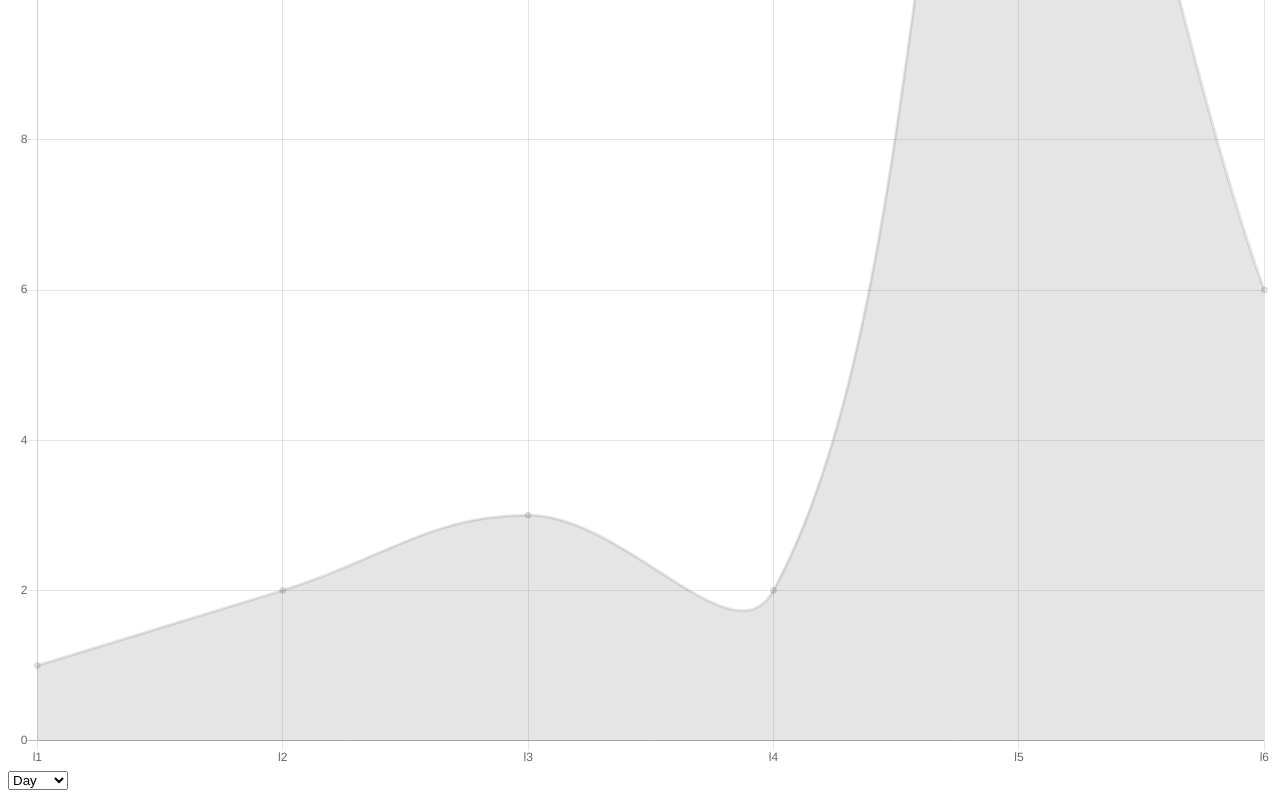
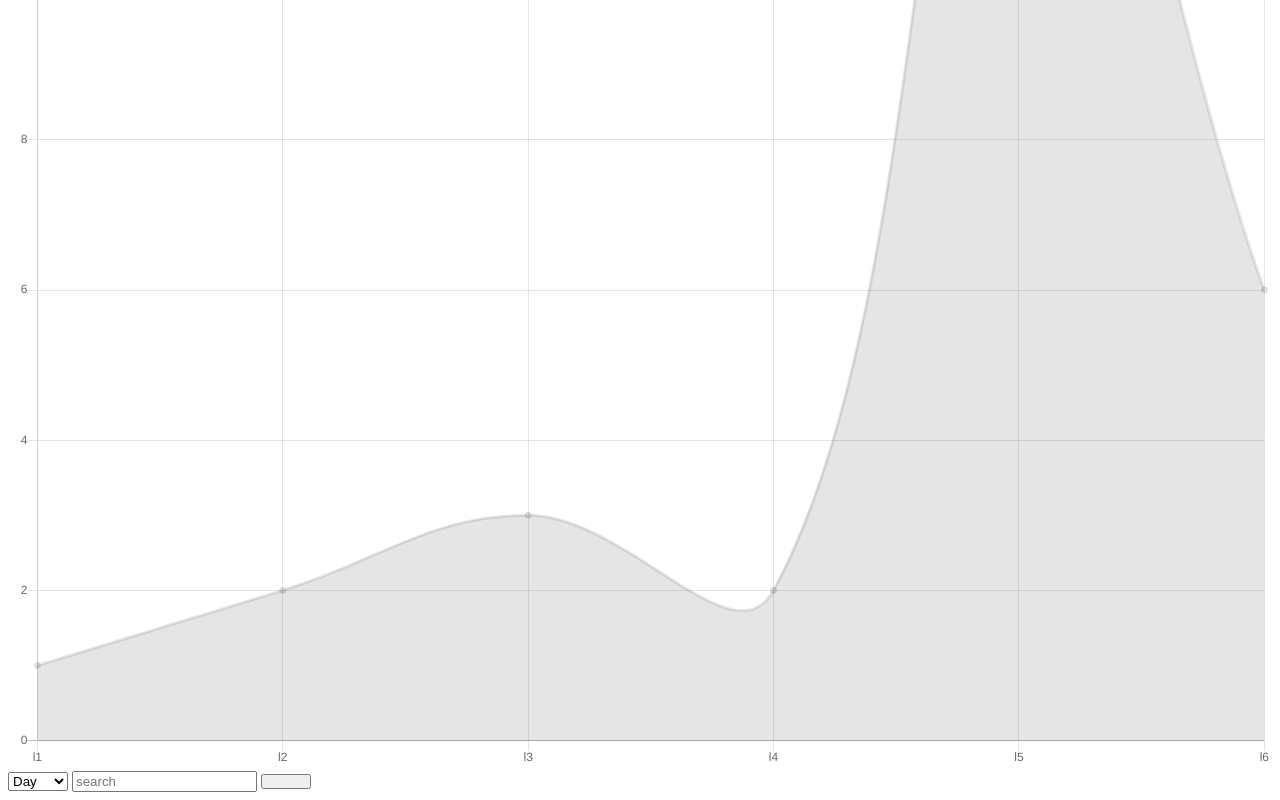
Before and after one commit to xbvu/Trender, a plain HTML site: page TrendsIndex.html in a window 1280 px wide. Shown: the part 501-1301 px from the top of the page. Drawn offline with Linux system fonts and the light colour scheme.

Commit message:
added stylesheets and linked it to html also basic inputs are added (W.I.P)

```diff
--- a/TrendsIndex.html
+++ b/TrendsIndex.html
@@ -3,6 +3,7 @@
     <title>Document1</title>
     <script id="ExtJS" src="scripts/Chart.min.js"></script>
     <script id="Cjs" src="scripts/TrendChart.js"></script>
+    <link rel="stylesheet" type="text/css" href="styles/ChartsStyles.css">
 </head>
 <body onload="Main()">
     <div>
@@ -16,6 +17,18 @@
             <option value="week">Week</option>
             <option value="month">Month</option>
         </select>
+
+        <!--! make the button integrated into the searchbox later-->
+        <input
+            name = "SearchBox"
+            type = "text"
+            placeholder ="search">
+
+        <button
+            type = "submit"
+            class = "SubmitButton">
+        </button>
+
     </div>
 </body>
 </html>
--- /dev/null
+++ b/styles/ChartsStyles.css
@@ -0,0 +1,4 @@
+.SubmitButton{
+    width: 50px;
+    height: 15px;
+}
```
Also changed, not shown: 1 other file.
